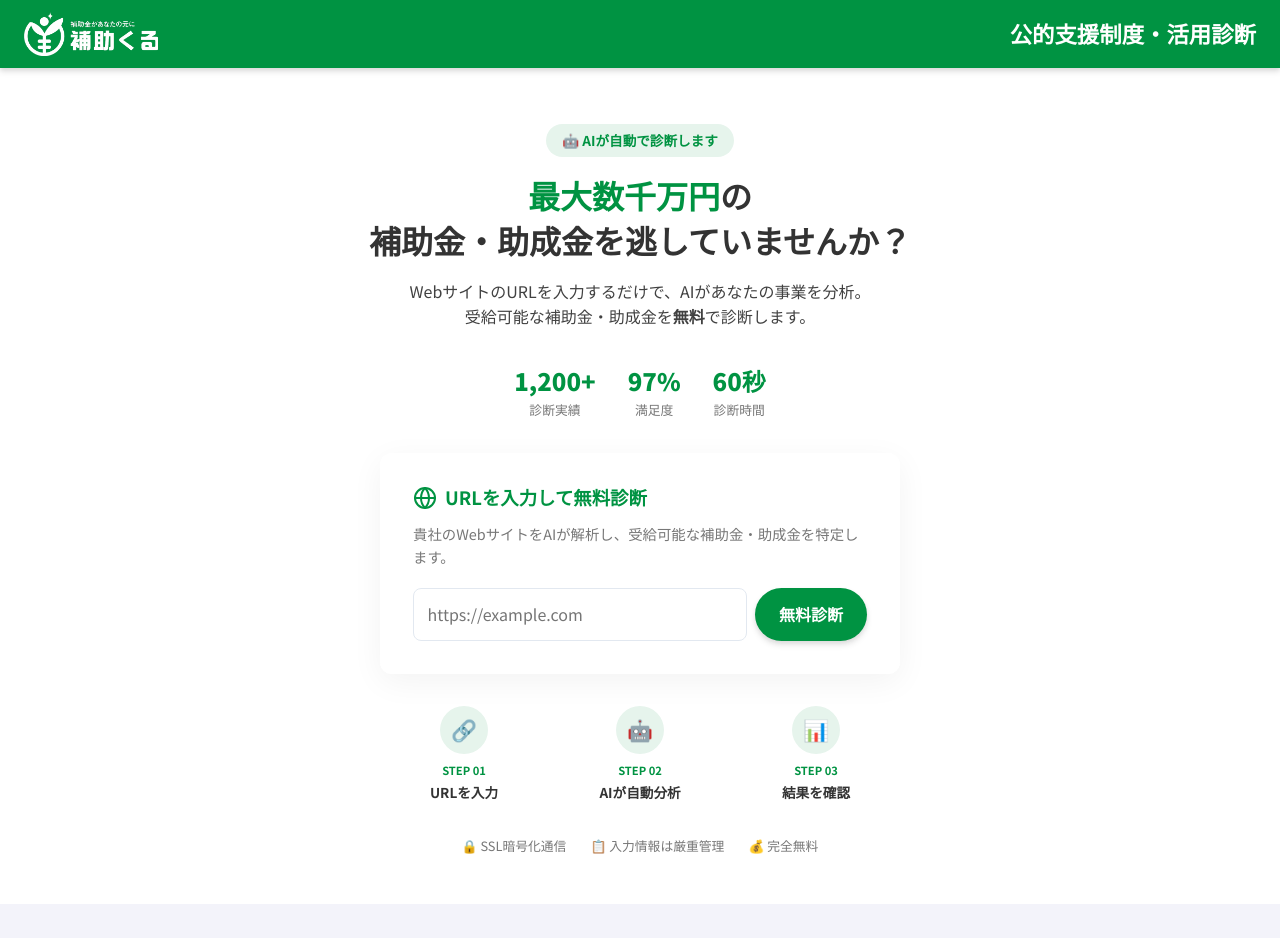
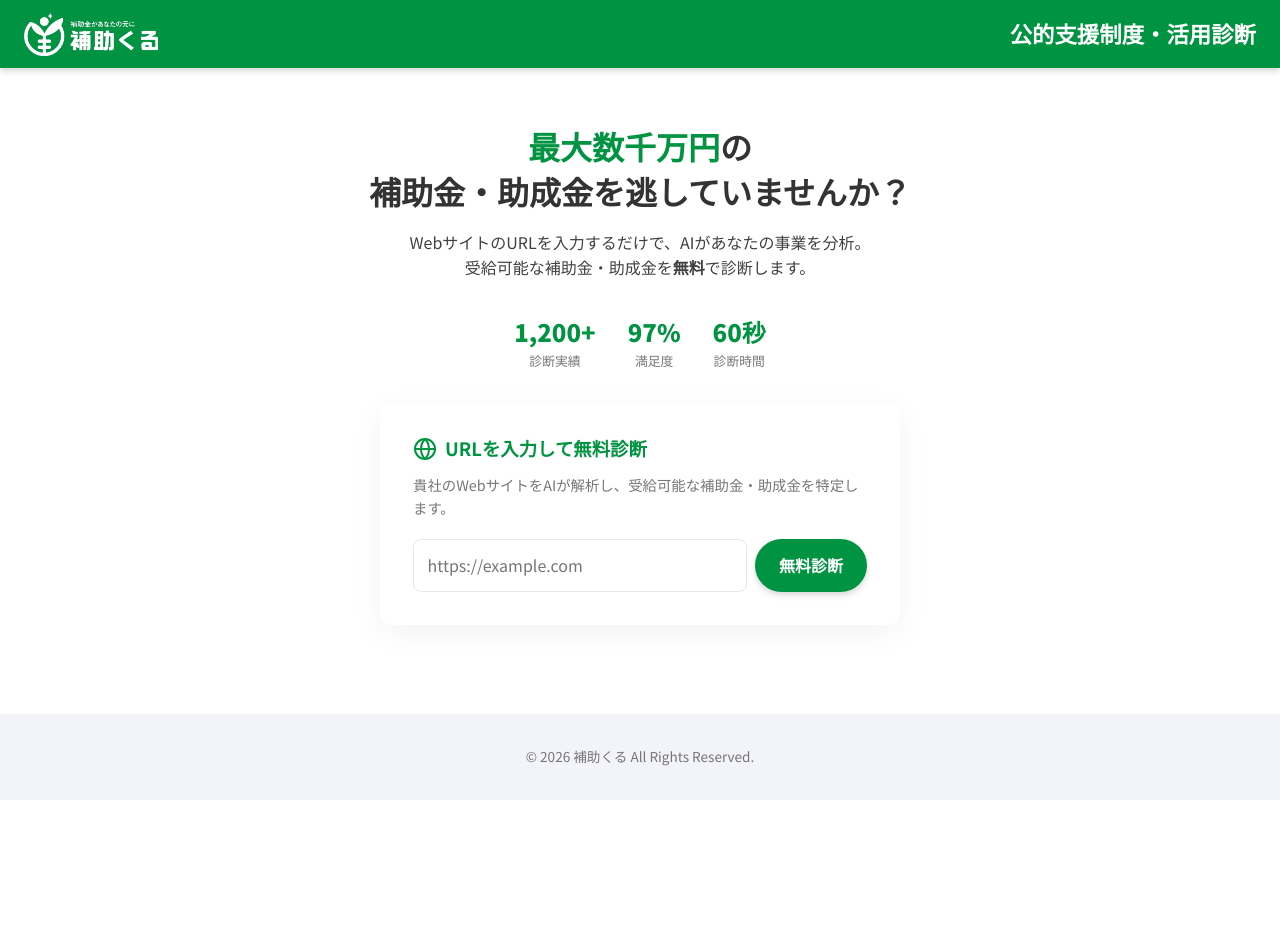
Before and after one commit to Neukomjp/hojokin-shindan, a React (Vite) app: page / in a window 1280 px wide. Shown: the top 938 px of the page. After the commit the page ends 800 px from the top, so only its background shows below. Built offline with nearby package versions, Linux system fonts and the light colour scheme; no server answers.

Commit message:
remove-steps-badge

```diff
--- a/src/App.tsx
+++ b/src/App.tsx
@@ -105,9 +105,6 @@ function App() {
           <div className="container text-center animate-fade-in" style={{ marginTop: '1.5rem' }}>
             {/* ヒーローセクション */}
             <div style={{ marginBottom: '2rem' }}>
-              <div style={{ display: 'inline-block', background: 'var(--color-primary-light)', padding: '0.35rem 1rem', borderRadius: 'var(--radius-full)', marginBottom: '1rem', fontSize: '0.85rem', fontWeight: 600, color: 'var(--color-primary)' }}>
-                🤖 AIが自動で診断します
-              </div>
               <h2 className="intro-title" style={{ fontSize: '2rem', marginBottom: '1rem', color: 'var(--color-text-main)', lineHeight: 1.4 }}>
                 <span style={{ color: 'var(--color-primary)' }}>最大数千万円</span>の<br/>補助金・助成金を逃していませんか？
               </h2>
@@ -153,32 +150,6 @@ function App() {
                 </button>
               </form>
             </div>
-
-            {/* 3ステップ説明 */}
-            <div style={{ maxWidth: '520px', margin: '0 auto 2rem' }}>
-              <div style={{ display: 'flex', justifyContent: 'space-between', gap: '0.5rem' }}>
-                {[
-                  { step: '01', icon: '🔗', text: 'URLを入力' },
-                  { step: '02', icon: '🤖', text: 'AIが自動分析' },
-                  { step: '03', icon: '📊', text: '結果を確認' },
-                ].map((s, i) => (
-                  <div key={i} style={{ flex: 1, textAlign: 'center', position: 'relative' }}>
-                    <div style={{ width: '48px', height: '48px', borderRadius: '50%', background: 'var(--color-primary-light)', display: 'flex', alignItems: 'center', justifyContent: 'center', margin: '0 auto 0.5rem', fontSize: '1.3rem' }}>
-                      {s.icon}
-                    </div>
-                    <p style={{ fontSize: '0.7rem', color: 'var(--color-primary)', fontWeight: 700, marginBottom: '0.15rem' }}>STEP {s.step}</p>
-                    <p style={{ fontSize: '0.85rem', fontWeight: 600, color: 'var(--color-text-main)', margin: 0 }}>{s.text}</p>
-                  </div>
-                ))}
-              </div>
-            </div>
-
-            {/* 安心メッセージ */}
-            <div style={{ display: 'flex', justifyContent: 'center', gap: '1.5rem', fontSize: '0.8rem', color: 'var(--color-text-light)', marginBottom: '1rem', flexWrap: 'wrap' }}>
-              <span>🔒 SSL暗号化通信</span>
-              <span>📋 入力情報は厳重管理</span>
-              <span>💰 完全無料</span>
-            </div>
           </div>
         )}
 
```
